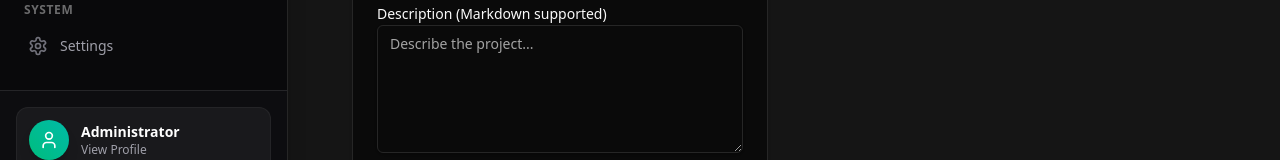
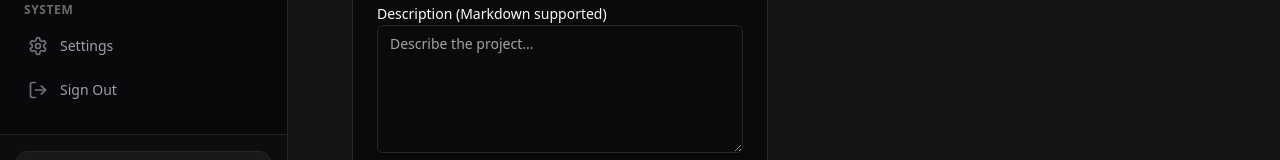
Before and after one commit to FirstTirr/portofolio, a Next.js app: page /admin/projects in a window 1280 px wide. Shown: the part 350-510 px from the top of the page. Built offline with nearby package versions, Linux system fonts and the light colour scheme; no server answers; the database is empty.

Commit message:
akhirnya 2

```diff
--- a/components/admin/sidebar.tsx
+++ b/components/admin/sidebar.tsx
@@ -105,6 +105,19 @@ export function AdminSidebar() {
               <Settings className="h-5 w-5 text-zinc-500 group-hover:text-white" />
               Settings
             </button>
+            <form
+              action={async () => {
+                await handleSignOut();
+              }}
+            >
+              <button
+                type="submit"
+                className="w-full group flex items-center gap-3 rounded-xl px-3 py-2.5 text-sm font-medium text-zinc-400 hover:bg-red-500/10 hover:text-red-400 transition-all"
+              >
+                <LogOut className="h-5 w-5 text-zinc-500 group-hover:text-red-400" />
+                Sign Out
+              </button>
+            </form>
           </nav>
         </div>
       </div>
--- a/components/layout/footer.tsx
+++ b/components/layout/footer.tsx
@@ -14,7 +14,7 @@ export const Footer = () => {
 
         <div className="flex items-center gap-6">
           <Link
-            href="#"
+            href="https://github.com/FirstTirr"
             className="text-muted-foreground hover:text-foreground transition-colors"
           >
             <Github className="w-5 h-5" />
--- a/components/sections/hero.tsx
+++ b/components/sections/hero.tsx
@@ -64,7 +64,7 @@ export const Hero = () => {
               I'M <span className="text-muted-foreground/50">FATHIR</span>
               <br />
               <span className="bg-clip-text text-transparent bg-gradient-to-r from-foreground to-foreground/50">
-               ADZAN SATIA
+                ADZAN SATIA
               </span>
               <span className="text-primary animate-pulse ml-2">_</span>
             </motion.h1>
@@ -111,7 +111,7 @@ export const Hero = () => {
                 View Work
               </Button>
             </Link>
-            <Link href="#contact">
+            <Link href="https://wa.me/+6281266591758">
               <Button
                 variant="outline"
                 size="lg"
@@ -129,7 +129,10 @@ export const Hero = () => {
             className="flex items-center gap-6 text-muted-foreground"
           >
             {/* Social Icons */}
-            <Link href="#" className="hover:text-foreground transition-colors">
+            <Link
+              href="https://github.com/FirstTirr"
+              className="hover:text-foreground transition-colors"
+            >
               <Github className="w-5 h-5" />
             </Link>
             <Link href="#" className="hover:text-foreground transition-colors">
@@ -197,7 +200,11 @@ export const Hero = () => {
             </div>
 
             {/* Github (Blue) - Modernized */}
-            <div className="col-span-1 row-span-2 bg-black/40 hover:bg-zinc-900 rounded-2xl p-5 flex flex-col justify-between border border-white/10 hover:border-white/20 transition-all duration-300 cursor-pointer group relative overflow-hidden">
+            <Link
+              href="https://github.com/FirstTirr"
+              target="_blank"
+              className="col-span-1 row-span-2 bg-black/40 hover:bg-zinc-900 rounded-2xl p-5 flex flex-col justify-between border border-white/10 hover:border-white/20 transition-all duration-300 cursor-pointer group relative overflow-hidden"
+            >
               <div className="absolute inset-0 bg-[url('https://grainy-gradients.vercel.app/noise.svg')] opacity-20 brightness-150"></div>
 
               <div className="flex justify-between items-start relative z-10">
@@ -209,10 +216,10 @@ export const Hero = () => {
                   GitHub
                 </span>
                 <span className="text-[10px] text-zinc-500 group-hover:text-zinc-300 uppercase tracking-widest font-medium transition-colors">
-                  @username
+                  Fathir Adzan Satia
                 </span>
               </div>
-            </div>
+            </Link>
           </div>
         </motion.div>
       </div>
```
